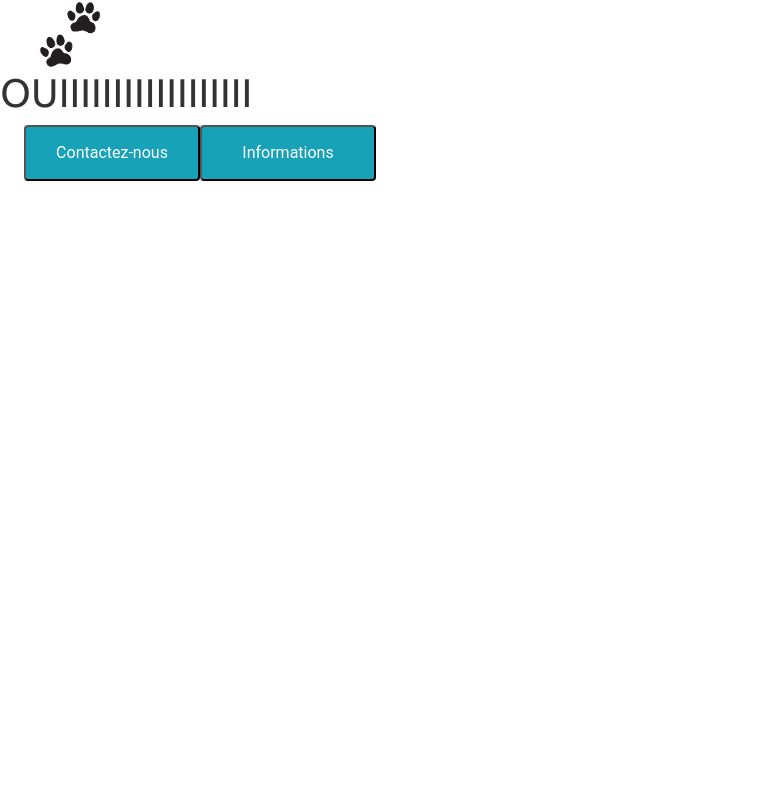
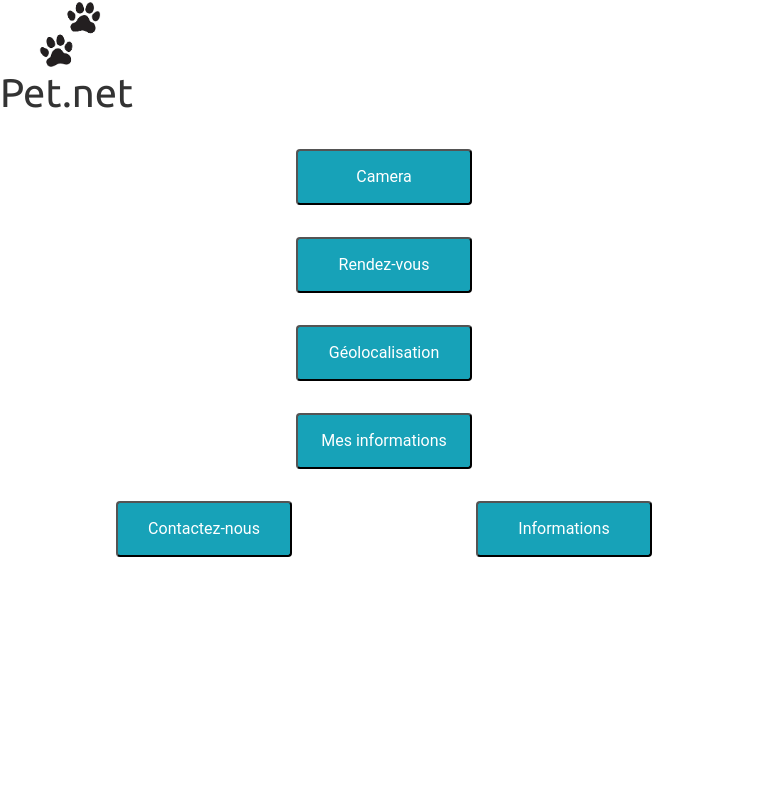
Before and after one commit to marie101010/pet.net, a PHP site: page /home.php in a window 768 px wide. Run offline with PHP 8.4, Linux system fonts and the light colour scheme; some libraries are stand-ins or nearby versions.

Commit message:
css+menu

```diff
--- a/public/css/style.css
+++ b/public/css/style.css
@@ -1,4 +1,17 @@
 @media only screen and (min-device-width : 768px) and (max-device-width : 1024px) {
+
+html, body {
+    height: 100%;
+    margin: 0; padding: 0;
+}
+body {
+    display : table;
+    width: 100%;
+}
+footer {
+    display : table-row;
+    height: 100px;
+}
 
 .button_co{
     width: 172px;
@@ -12,6 +25,7 @@
     text-decoration: none solid rgb(255, 255, 255);
     text-align: center;
 }
+
 
 .form-control__co{
     display:flex;
--- a/public/home.php
+++ b/public/home.php
@@ -8,7 +8,32 @@ $errors = [];
 
 render('header',['title' => 'Accueil']);?>
 
-<h1> OUIIIIIIIIIIIIIIIIII </h1>
-
+<style>
+    .button_menu{
+    width: 176px;
+    height: 56px;
+    padding: 0px 5px;
+    border-radius: 4px;
+    background-color: #17a2b8;
+    font-family: Roboto;
+    font-size: 16px;
+    color: #ffffff;
+    text-decoration: none solid rgb(255, 255, 255);
+    text-align: center;
+    display: block;
+    margin: auto;
+    margin-bottom: 32px;
+}
+</style>
+<h1>Pet.net</h1>
+<div class="container">
+        <div class="column">
+            <a href="boxcam.php"><input type="button"  class="button_menu" style= "margin-top:32px;" value="Camera"input></a>
+            <a href="rdv.php"><input type="button" class="button_menu" value="Rendez-vous"input></a>
+            <a href="geoloc.php"><input type="button" class="button_menu" value="Géolocalisation"input></a>
+            <a href="petinfo.php"><input type="button" class="button_menu" value="Mes informations"input></a>
+        </div>
+    </div>
+</div>
 
 <?php render('footer'); ?>
--- a/views/footer.php
+++ b/views/footer.php
@@ -2,7 +2,7 @@
     .button_footer{
         display:flex;
         align-items: flex-end;
-        justify-content: space-between;
+        justify-content: space-around;
         width: 176px;
         height: 56px;
         padding: 0px 5px;
@@ -13,6 +13,8 @@
         color: #ffffff;
         text-decoration: none solid rgb(255, 255, 255);
         text-align: center;
+        display: block;
+        margin: auto;
 }
     </style>
     <div class="container">
```
Also changed, not shown: public/index.php (+5 -4 lines).
